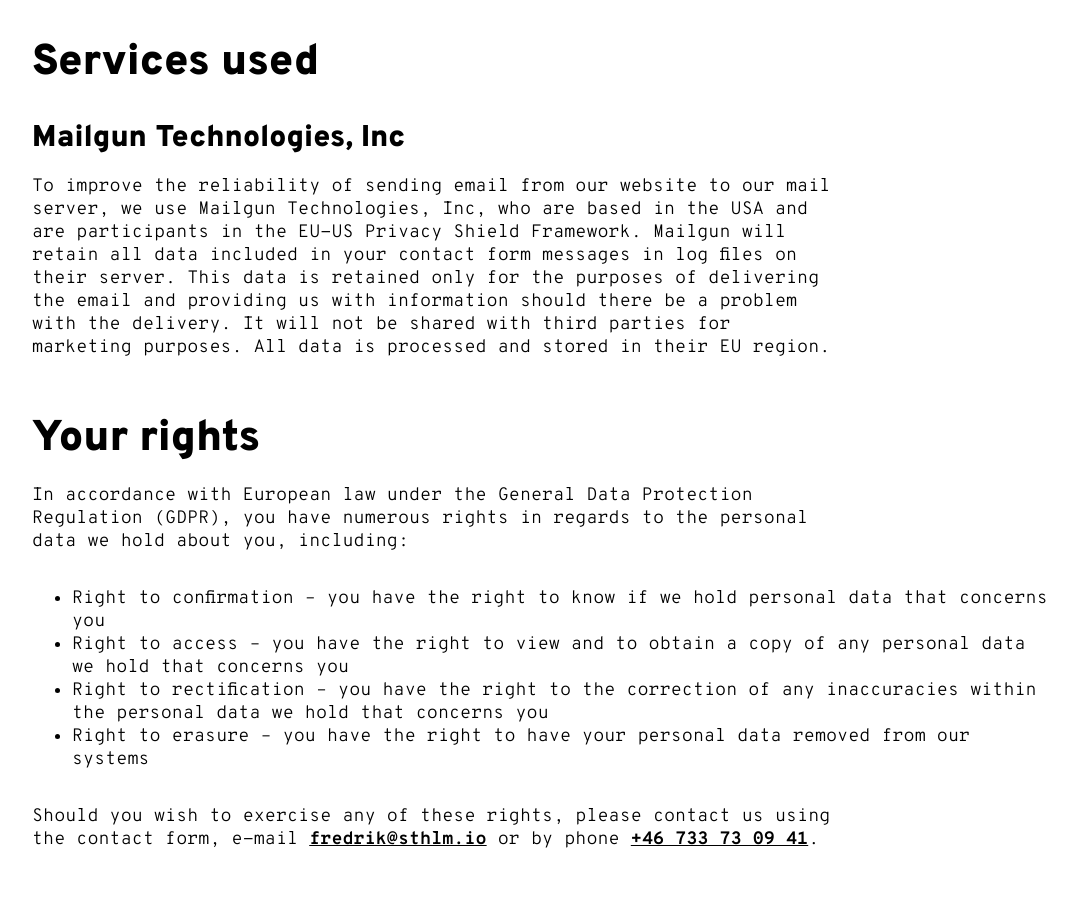
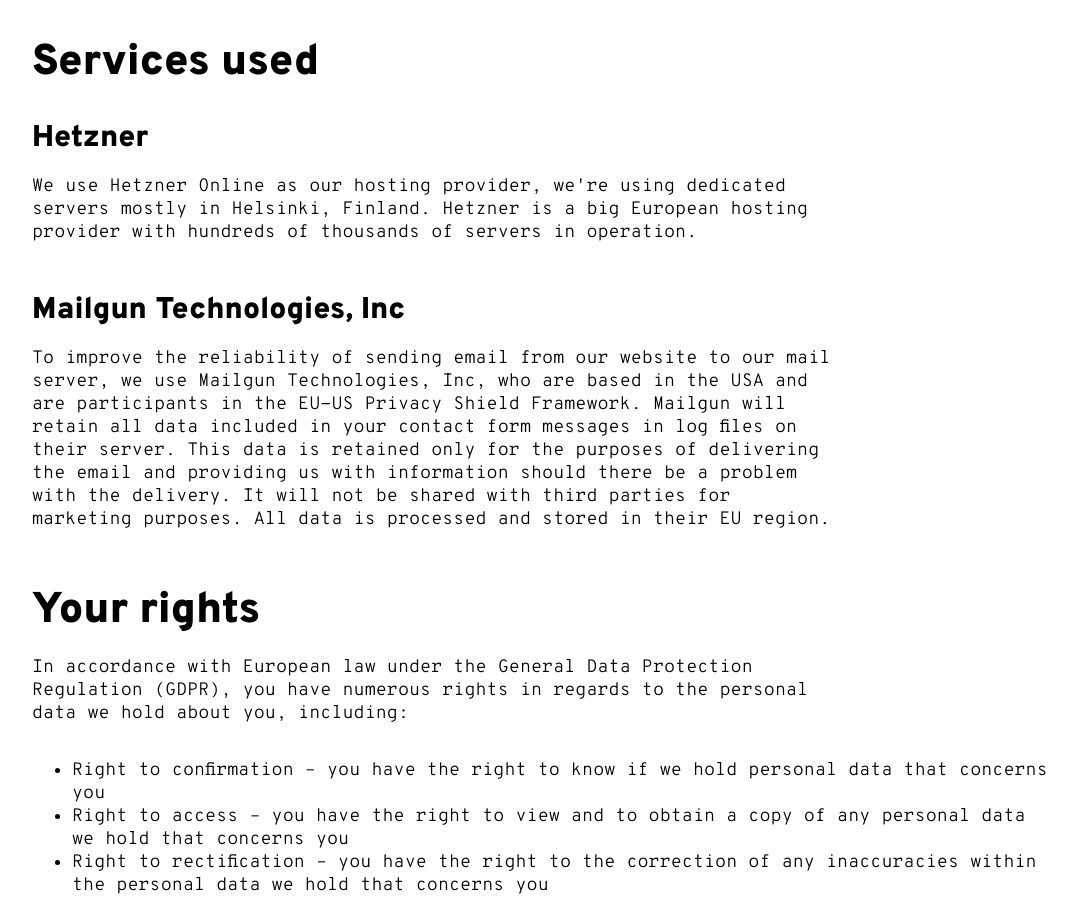
Before and after one commit to sthlmio/web, a Next.js app: page /terms in a window 1280 px wide. Shown: the part 940-1838 px from the top of the page, without its empty margins (96-1173 px from the left). Built offline with nearby package versions, Linux system fonts and the light colour scheme.

Commit message:
Updating terms

```diff
--- a/pages/terms.js
+++ b/pages/terms.js
@@ -42,6 +42,12 @@ export default function Terms() {
             welcome to contact us via alternative means, such as by telephone.
           </p>
           <h2>Services used</h2>
+          <h3>Hetzner</h3>
+          <p className="text">
+            We use Hetzner Online as our hosting provider, we're using dedicated
+            servers mostly in Helsinki, Finland. Hetzner is a big European
+            hosting provider with hundreds of thousands of servers in operation.
+          </p>
           <h3>Mailgun Technologies, Inc</h3>
           <p className="text">
             To improve the reliability of sending email from our website to our
```
